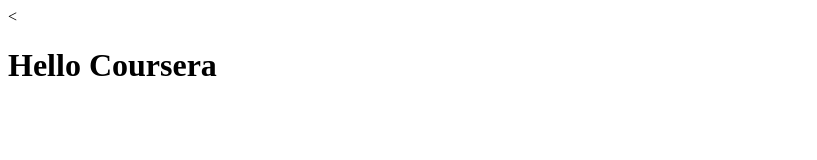
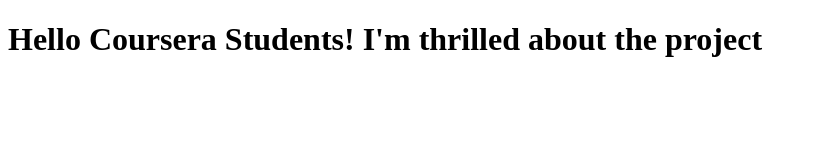
Before and after one commit to Badhusa/courseEra-test, a plain HTML site: page index.html in a window 1280 px wide. Shown: the whole page, without its empty margins (0-817 px from the left). Drawn offline with Linux system fonts and the light colour scheme.

Commit message:
Next version of web file.

```diff
--- a/index.html
+++ b/index.html
@@ -5,7 +5,7 @@
     <title>Hello Coursera</title>
   </head>
   <body>
-    <<h1>Hello Coursera</h1>
+    <h1>Hello Coursera Students! I'm thrilled about the project</h1>
 
   </body>
 </html>
```
